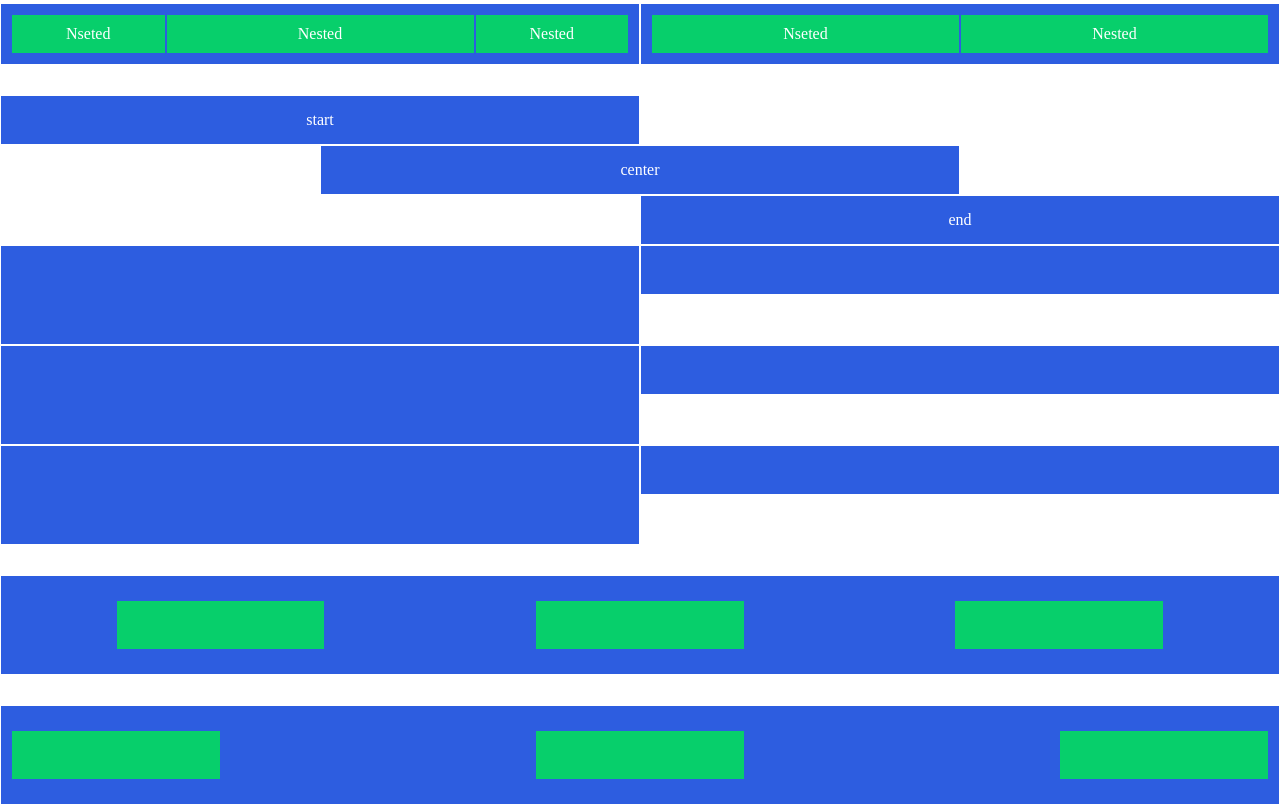
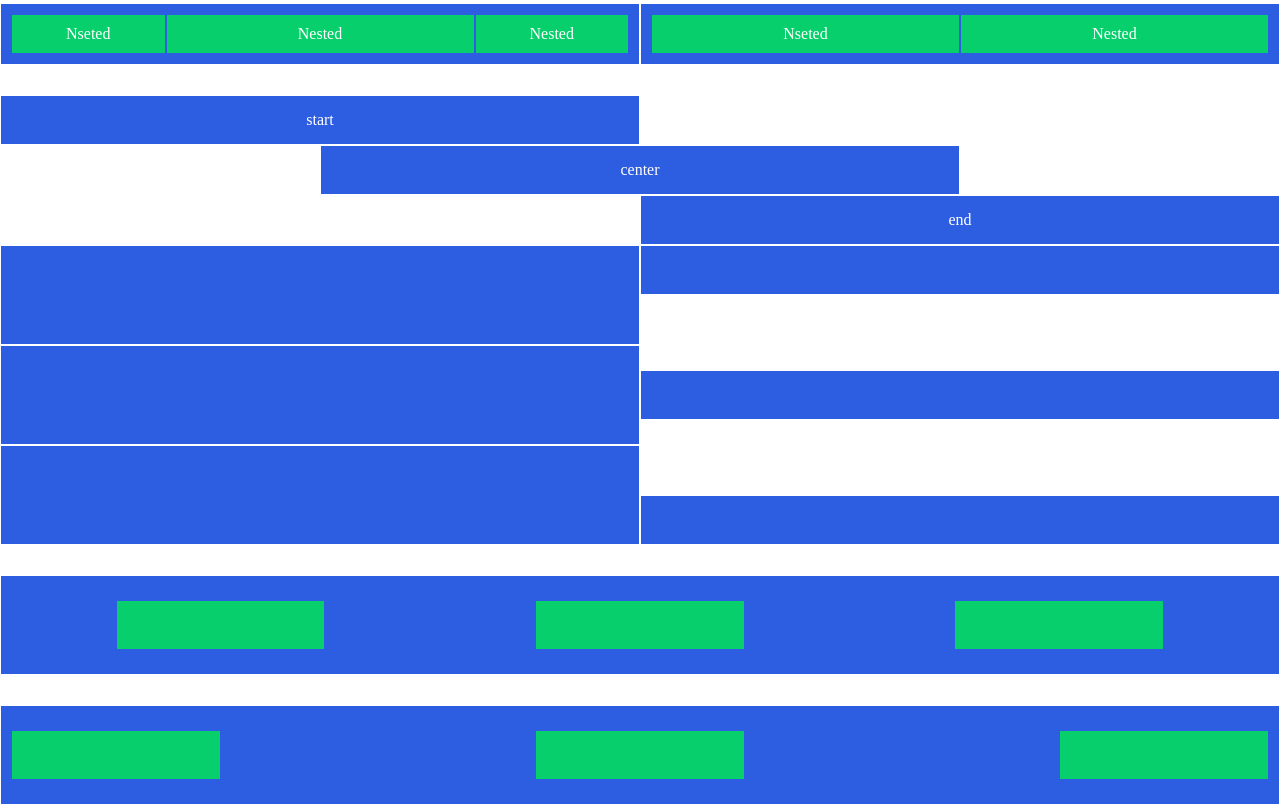
Before and after one commit to Davide1786/html-css-12bool, a plain HTML site: page index.html in a window 1280 px wide. Shown: the part 1299-2104 px from the top of the page. Drawn offline with Linux system fonts and the light colour scheme.

Commit message:
Struttura esercizio completata

```diff
--- a/12BoolFlexResponsive.css
+++ b/12BoolFlexResponsive.css
@@ -3,6 +3,12 @@
    padding: 0;
    box-sizing: border-box;
 }
+
+/* .clearfix::after {
+   content: "";
+   display: table;
+   clear: both;
+} */
 
 .container {
    max-width: 100%;
--- a/index.html
+++ b/index.html
@@ -160,13 +160,13 @@
             <div class="col-6 col-offset-3">center</div>
             <div class="col-6 col-offset-6">end</div>
          </div>
-         <div class="row flot column h-300">
-            <div class="col-6 h-100"></div>
-            <div class="col-6 bet"></div>
-            <div class="col-6 h-100"></div>
-            <div class="col-6 bet"></div>
-            <div class="col-6 h-100"></div>
-            <div class="col-6 bet"></div>
+         <div class="row bet">
+            <div class="between col-4"></div>
+            <div class="between col-4"></div>
+            <div class="between col-4"></div>
+            <div class="between col-2"></div>
+            <div class="between col-2"></div>
+            <div class="between col-2"></div>
          </div>
       </div>
 
@@ -185,7 +185,7 @@
       <div class="container-flow top">
          <div class="row h-100">
             <div class="col-12 h-auto">
-         <div class="row bet w-100">
+               <div class="row w-100 betw">
                   <div class="col-2 stre nested"></div>
                   <div class="col-2 stre nested"></div>
                   <div class="col-2 stre nested"></div>
--- a/style.css
+++ b/style.css
@@ -16,6 +16,7 @@ div[class^="col-"], .col {
    display: flex;
    justify-content: center;
    align-items: center;
+   float: left;
 }
 
 .w-100 {
@@ -50,8 +51,23 @@ div[class^="col-"], .col {
    height: auto;
 }
 
-.h-300 {
+.bet {
+   display: flex;
+   justify-content: space-between;
+   flex-direction: column;
+   flex-wrap: wrap;
    height: 300px;
+}
+
+.between {
+   height: 80px;
+}
+
+.betw {
+   display: flex;
+   justify-content: space-between;
+   flex-direction: row;
+   flex-wrap: wrap;
 }
 
 .top {
@@ -68,20 +84,10 @@ div[class^="col-"], .col {
    height: auto;
 }
 
-.bet {
-   display: flex;
-   justify-content: space-between;
-   /* height: auto; */
-   align-items: center;
-}
-
 .stre {
    display: flex;
    height: 50px;
 }
-
-
-
 
 /* Fine Main */
 /* -------------------------------------------------- */
```
Lines whose indentation alone changed are shown as unchanged.
